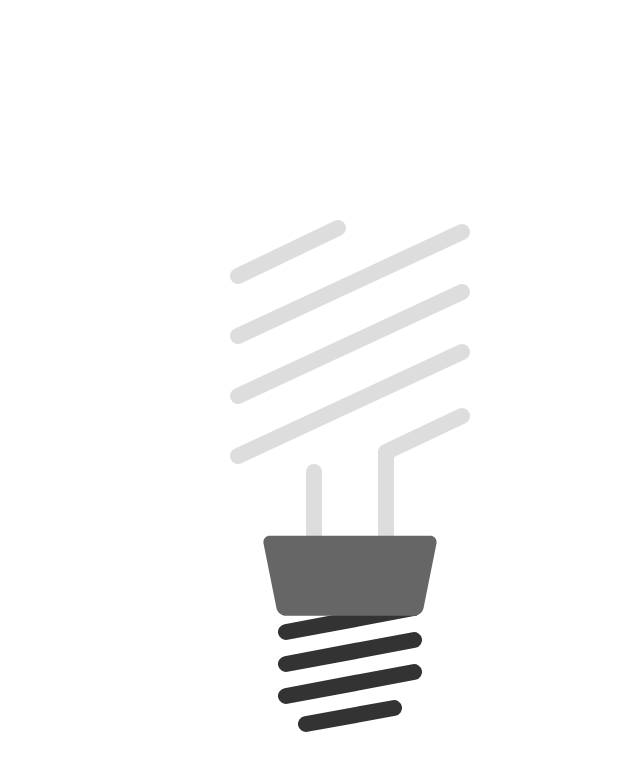
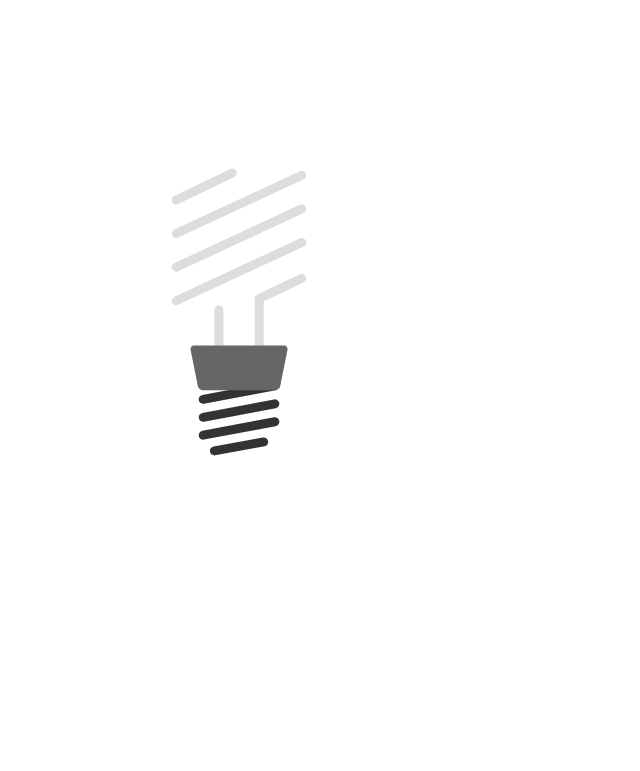
Before and after one commit to wynfrith/wynfrith.github.io, a plain HTML site: page index.html in a window 1280 px wide. Shown: the part 5-776 px from the top of the page, without its empty margins (406-1046 px from the left). Drawn offline with Linux system fonts and the light colour scheme.

Commit message:
Adjusted the icon to fit size

```diff
--- a/index.html
+++ b/index.html
@@ -6,7 +6,9 @@
 	</head>
 	<body>
 		<div class="content">
-			<img src="lightbulb.svg" class="svg-inject" />
+			<a href="http://wynfrith.me">
+				<img width="400" src="lightbulb.svg" class="svg-inject" />
+			</a>
 		</div>
 	</body>
 	<script src="bower_components/jquery/dist/jquery.min.js"></script>
```
